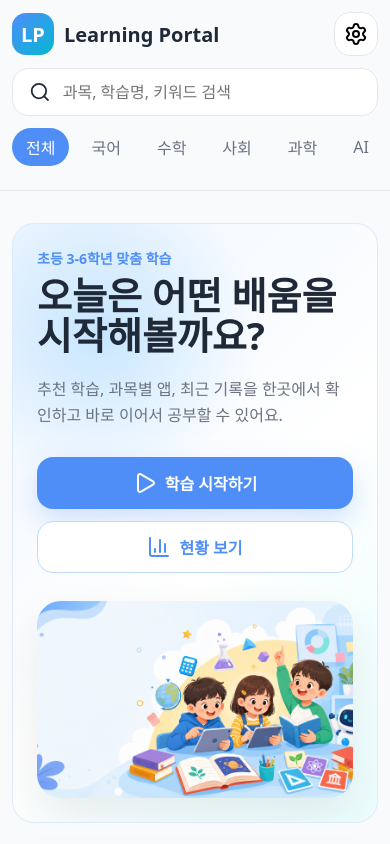
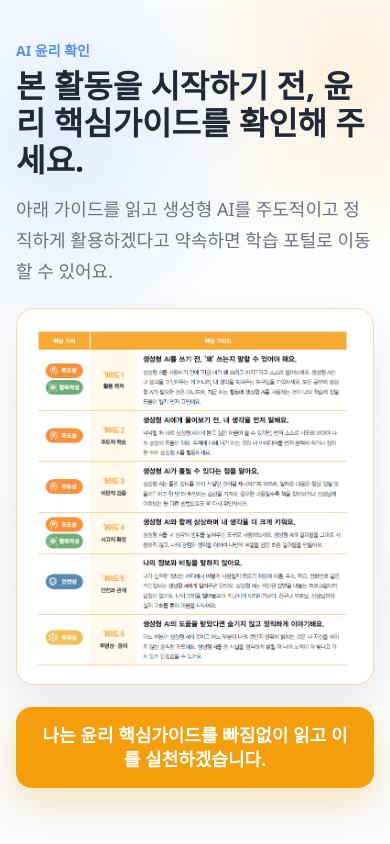
Before and after one commit to enenekd-droid/enen12345, a plain HTML site: page index.html in a window 390 px wide. Shown: the top 844 px of the page. Drawn offline with nearby package versions, Linux system fonts and the light colour scheme; a web font is replaced by a local one.

Commit message:
Add ethics guide gate

```diff
--- a/index.html
+++ b/index.html
@@ -9,6 +9,26 @@
     <link rel="stylesheet" href="styles.css" />
   </head>
   <body>
+    <section class="ethics-gate" id="ethicsGate" aria-labelledby="ethicsTitle">
+      <div class="ethics-shell">
+        <div class="ethics-copy">
+          <p class="eyebrow">AI 윤리 확인</p>
+          <h1 id="ethicsTitle">본 활동을 시작하기 전, 윤리 핵심가이드를 확인해 주세요.</h1>
+          <p>
+            아래 가이드를 읽고 생성형 AI를 주도적이고 정직하게 활용하겠다고 약속하면
+            학습 포털로 이동할 수 있어요.
+          </p>
+        </div>
+        <figure class="ethics-guide-card">
+          <img src="assets/ethics-guide.png" alt="생성형 AI 윤리 핵심가이드 6가지: 주도성, 합목적성, 비판적 검증, 사고의 확장, 안전과 관계, 투명성 윤리" />
+        </figure>
+        <button class="ethics-enter-button" id="ethicsEnterButton" type="button">
+          나는 윤리 핵심가이드를 빠짐없이 읽고 이를 실천하겠습니다.
+        </button>
+      </div>
+    </section>
+
+    <div class="activity-shell is-locked" id="activityShell" aria-hidden="true">
       <header class="site-header">
         <div class="header-inner">
           <a class="brand" href="#" aria-label="Learning Portal home">
@@ -147,6 +167,7 @@
         <a href="#">이용안내</a>
         <span>v1.0</span>
       </footer>
+    </div>
 
     <script src="https://unpkg.com/lucide@latest"></script>
     <script src="script.js"></script>
--- a/script.js
+++ b/script.js
@@ -85,6 +85,9 @@ const apps = [
 let activeFilter = "all";
 let favorites = new Set(["fraction-lab", "english-word-game"]);
 
+const ethicsGate = document.querySelector("#ethicsGate");
+const ethicsEnterButton = document.querySelector("#ethicsEnterButton");
+const activityShell = document.querySelector("#activityShell");
 const appGrid = document.querySelector("#appGrid");
 const recommendedApps = document.querySelector("#recommendedApps");
 const favoritePanel = document.querySelector("#favoritePanel");
@@ -96,6 +99,13 @@ function refreshIcons() {
   if (window.lucide) {
     window.lucide.createIcons();
   }
+}
+
+function unlockActivity() {
+  ethicsGate.classList.add("is-complete");
+  activityShell.classList.remove("is-locked");
+  activityShell.removeAttribute("aria-hidden");
+  window.scrollTo({ top: 0, behavior: "smooth" });
 }
 
 function createCard(app) {
@@ -155,9 +165,10 @@ function renderApps() {
 
 function renderRecommended() {
   recommendedApps.innerHTML = "";
-  apps.filter((app) => app.recommended).slice(0, 3).forEach((app) => {
-    recommendedApps.appendChild(createCard(app));
-  });
+  apps
+    .filter((app) => app.recommended)
+    .slice(0, 3)
+    .forEach((app) => recommendedApps.appendChild(createCard(app)));
 }
 
 function renderFavorites() {
@@ -206,6 +217,7 @@ document.addEventListener("click", (event) => {
   renderApps();
 });
 
+ethicsEnterButton.addEventListener("click", unlockActivity);
 searchInput.addEventListener("input", renderApps);
 
 renderRecommended();
--- a/styles.css
+++ b/styles.css
@@ -27,6 +27,10 @@ body {
   background: var(--bg);
 }
 
+body:has(.ethics-gate:not(.is-complete)) {
+  overflow-x: hidden;
+}
+
 button,
 input {
   font: inherit;
@@ -35,6 +39,84 @@ input {
 a {
   color: inherit;
   text-decoration: none;
+}
+
+.ethics-gate {
+  min-height: 100vh;
+  padding: 40px 16px;
+  background:
+    radial-gradient(circle at 16% 16%, rgba(79, 142, 247, 0.16), transparent 28%),
+    radial-gradient(circle at 90% 8%, rgba(245, 158, 11, 0.14), transparent 24%),
+    linear-gradient(180deg, #ffffff 0%, #f8fafc 100%);
+}
+
+.ethics-gate.is-complete {
+  display: none;
+}
+
+.ethics-shell {
+  display: grid;
+  width: min(960px, 100%);
+  margin: 0 auto;
+  gap: 22px;
+}
+
+.ethics-copy {
+  max-width: 760px;
+}
+
+.ethics-copy h1 {
+  font-size: clamp(32px, 5vw, 48px);
+  line-height: 1.15;
+}
+
+.ethics-copy p:not(.eyebrow) {
+  margin: 16px 0 0;
+  color: var(--muted);
+  font-size: 18px;
+  line-height: 1.7;
+}
+
+.ethics-guide-card {
+  margin: 0;
+  padding: 14px;
+  border: 1px solid #fed7aa;
+  border-radius: 18px;
+  background: #fff;
+  box-shadow: var(--shadow);
+}
+
+.ethics-guide-card img {
+  display: block;
+  width: 100%;
+  height: auto;
+  border-radius: 10px;
+}
+
+.ethics-enter-button {
+  min-height: 64px;
+  padding: 16px 24px;
+  border: 0;
+  border-radius: 16px;
+  color: #fff;
+  background: #f59e0b;
+  box-shadow: 0 16px 32px rgba(245, 158, 11, 0.25);
+  font-size: 18px;
+  font-weight: 900;
+  line-height: 1.35;
+  cursor: pointer;
+  transition: transform 0.18s ease, box-shadow 0.18s ease, background 0.18s ease;
+}
+
+.ethics-enter-button:hover,
+.ethics-enter-button:focus-visible {
+  transform: translateY(-2px);
+  background: #ea580c;
+  box-shadow: 0 20px 38px rgba(245, 158, 11, 0.32);
+}
+
+.activity-shell.is-locked {
+  display: none;
 }
 
 .site-header {
```
Also changed, not shown: assets/ethics-guide.png (added). Lines whose indentation alone changed are shown as unchanged.
